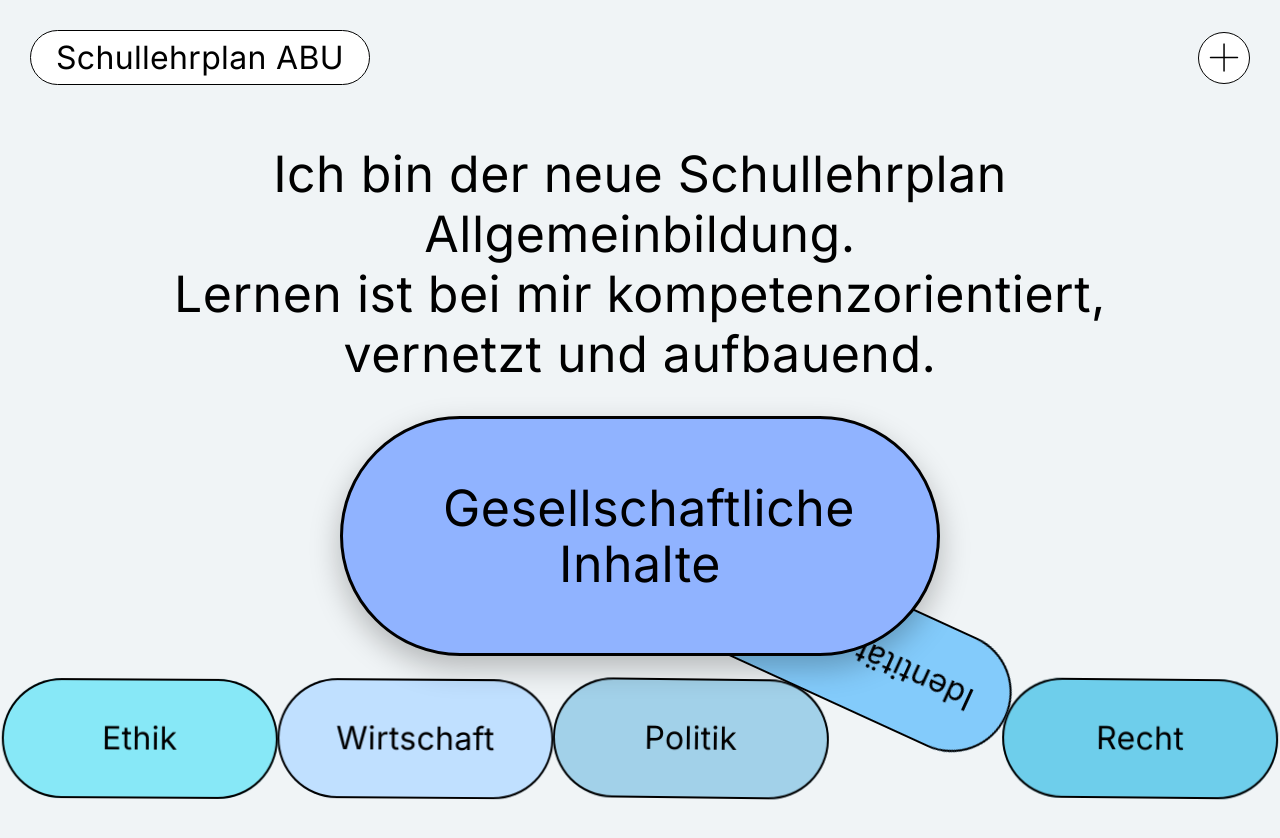
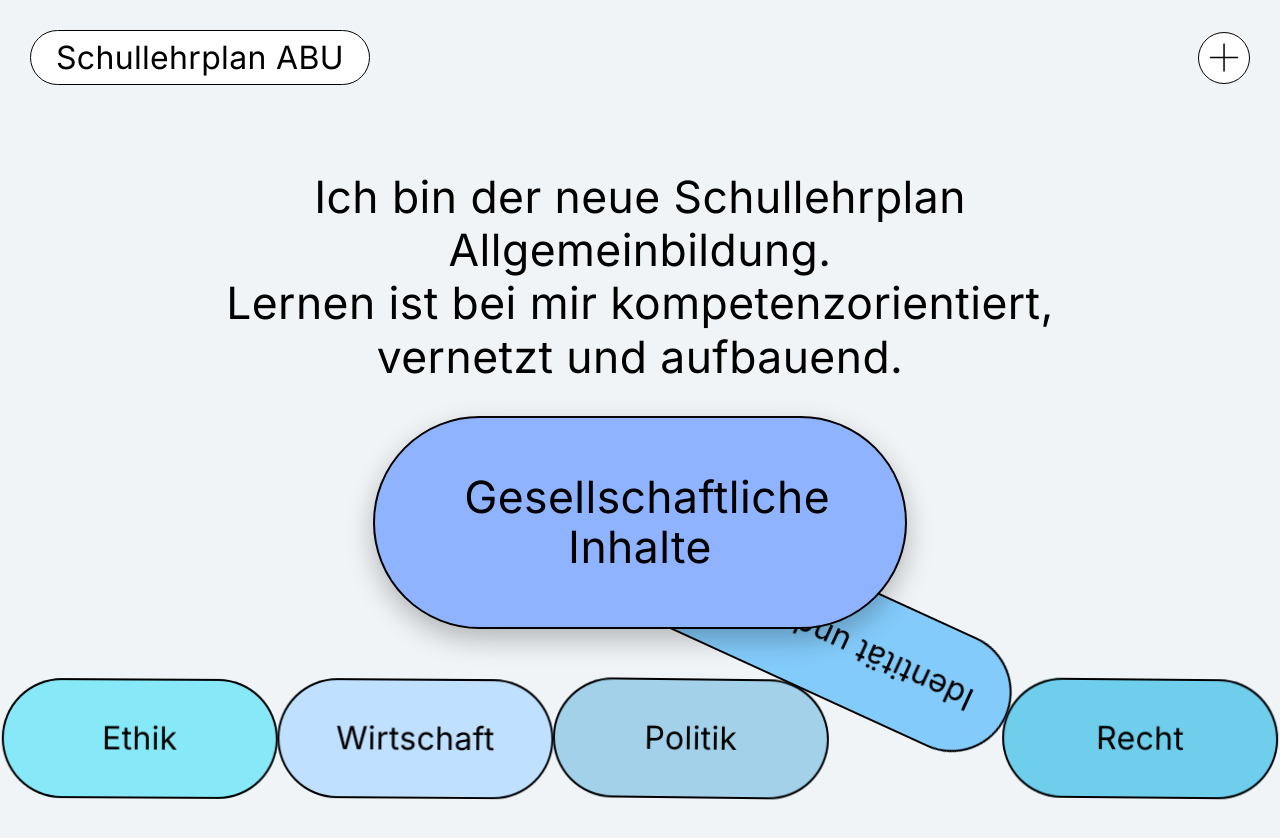
Before and after one commit to alles-negativ/schullehrplan-abu, a SvelteKit app: page / in a window 1280 px wide. Shown: the top 838 px of the page. Built offline with nearby package versions, Linux system fonts and the light colour scheme; a web font is replaced by a local one.

Commit message:
[update]: refine hero section styles in +page.svelte with responsive font sizes, padding, and border adjustments for improved visual consistency and adaptability across devices

```diff
--- a/src/routes/+page.svelte
+++ b/src/routes/+page.svelte
@@ -161,7 +161,7 @@
     .hero-text {
         position: relative;
         z-index: 1;
-        font-size: 50px;
+        font-size: clamp(28px, 3.47vw, 50px);
         line-height: 120%;
         font-weight: var(--h1-weight);
         letter-spacing: var(--h1-letter-spacing);
@@ -173,22 +173,23 @@
         position: relative;
         z-index: 3;
         pointer-events: auto;
-        padding: 50px 100px;
-        border: 3px solid var(--color-black);
+        padding: clamp(20px, 3.47vw, 50px) clamp(32px, 6.94vw, 100px);
+        border: clamp(2px, 0.21vw, 3px) solid var(--color-black);
         border-radius: 9999px;
         background: var(--button-color);
-        box-shadow: 0 12px 30px rgba(0, 0, 0, 0.25);
+        box-shadow: 0 clamp(6px, 0.83vw, 12px) clamp(16px, 2.08vw, 30px)
+            rgba(0, 0, 0, 0.25);
         color: var(--color-black);
-        font-size: 50px;
-        line-height: 56px;
+        font-size: clamp(24px, 3.47vw, 50px);
+        line-height: 1.12;
         font-weight: 300;
         letter-spacing: var(--h2-letter-spacing);
         cursor: pointer;
         transition:
             background-color 160ms ease,
             filter 160ms ease;
-        width: 600px;
-        height: 240px;
+        width: clamp(280px, 41.67vw, 600px);
+        height: clamp(112px, 16.67vw, 240px);
         white-space: pre-line;
         animation: hero-shake-hack 1.2s 0.5s;
     }
```
